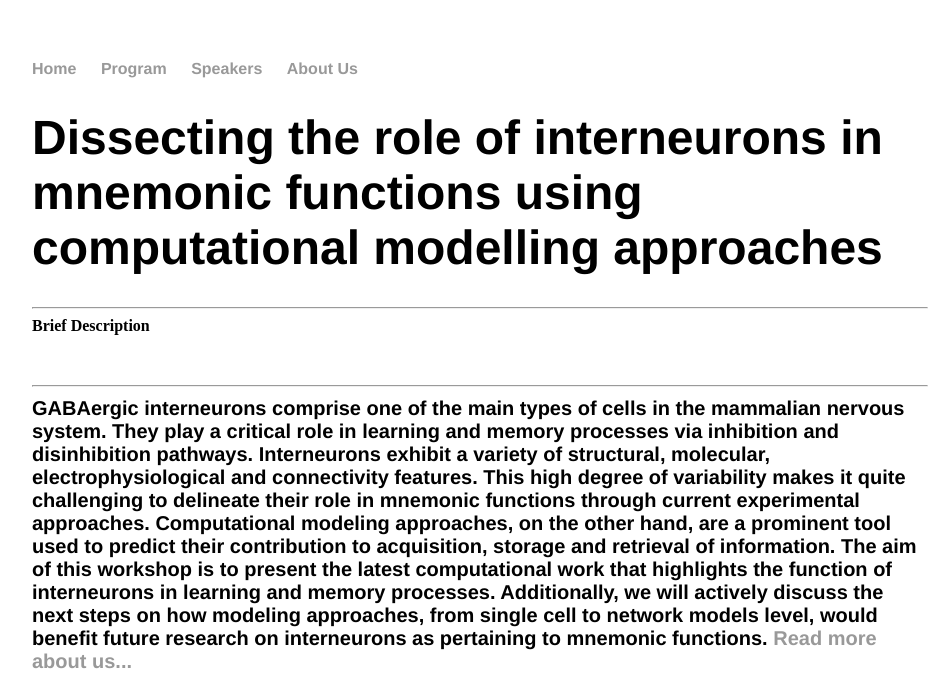
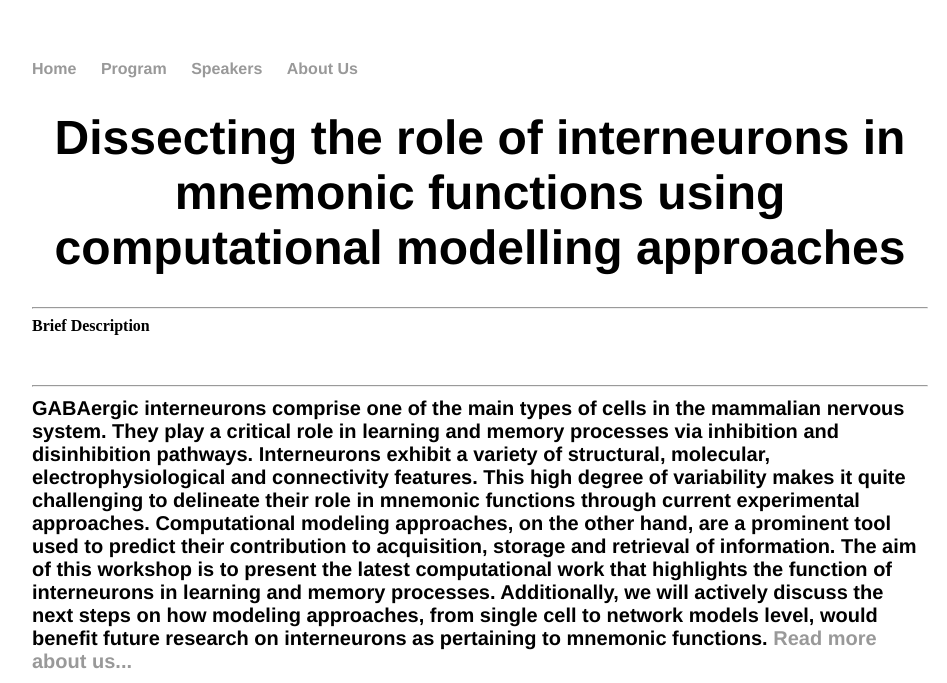
Before and after one commit to spirosChv/ocns2021interneurons, a Jekyll site: the page built from index.html, in a window 1280 px wide. Shown: the top 683 px of the page, without its empty margins (160-1107 px from the left). Built offline with Jekyll 4.4.1, drawn with Linux system fonts in a browser that asks for light colours; grey boxes are pictures that could not be loaded.

Commit message:
Update index.html

```diff
--- a/index.html
+++ b/index.html
@@ -3,9 +3,9 @@ layout: default
 title: Dissecting the role of interneurons in mnemonic functions using computational modelling approaches
 ---
 <div class="blurb">
-	<h1>Dissecting the role of interneurons in mnemonic functions using computational modelling approaches</h1>
+	<h1><center>Dissecting the role of interneurons in mnemonic functions using computational modelling approaches</h1></center>
 	<hr> <b> Brief Description </b>
-	<h2><br> <hr> GABAergic interneurons comprise one of the main types of cells in the mammalian nervous system.
+	<h2><br> <hr align="justify"> GABAergic interneurons comprise one of the main types of cells in the mammalian nervous system.
 	They play a critical role in learning and memory processes via inhibition and disinhibition pathways.
 	Interneurons exhibit a variety of structural, molecular, electrophysiological and connectivity features.
 	This high degree of variability makes it quite challenging to delineate their role in mnemonic functions through
```
